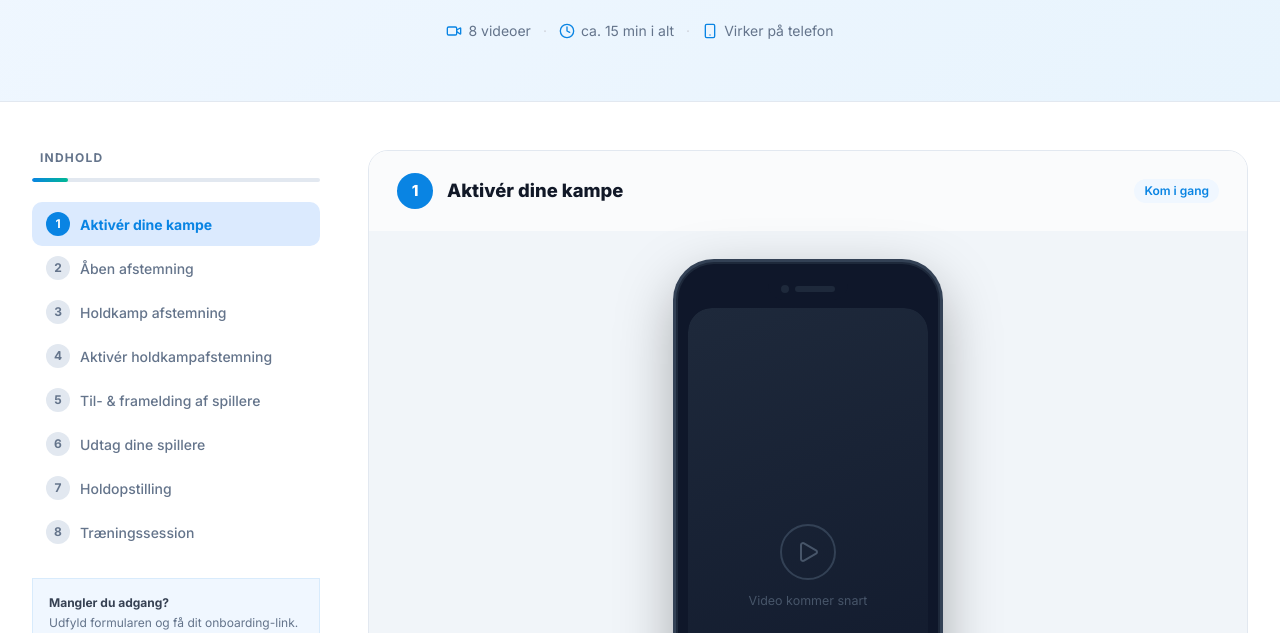
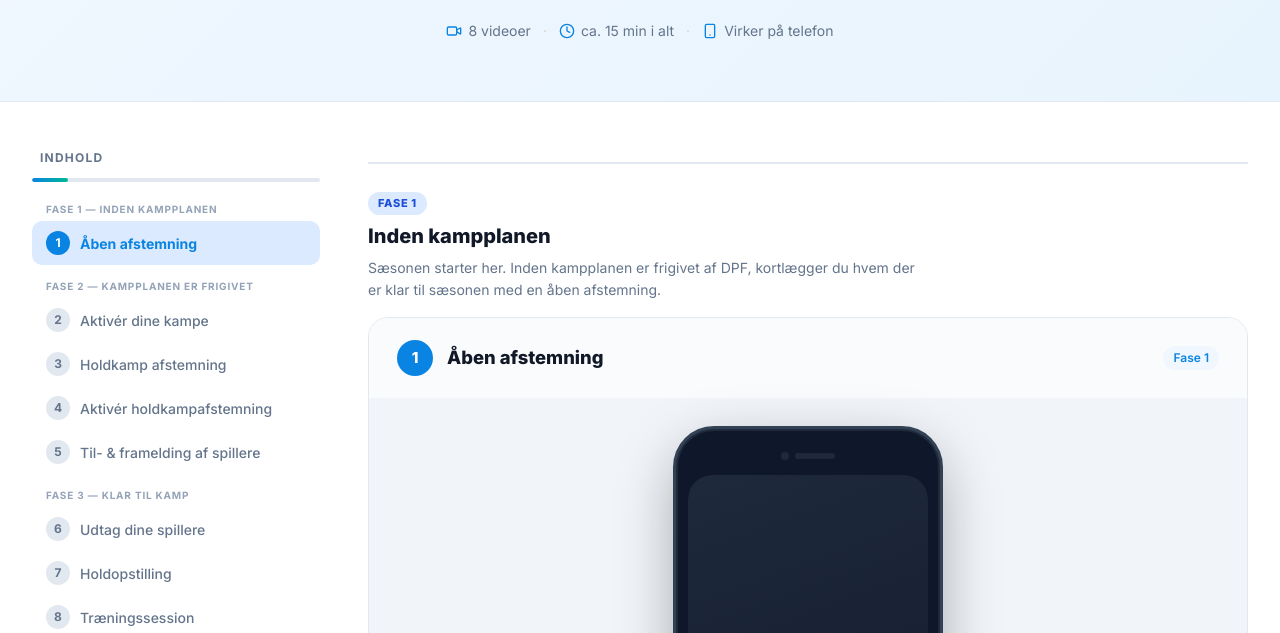
Before and after one commit to saj1980/lunarcaptain, a plain HTML site: page tutorials.html in a window 1280 px wide. Shown: the part 319-952 px from the top of the page. Drawn offline with nearby package versions, Linux system fonts and the light colour scheme.

Commit message:
Faser opdelt i guides side
Gjort! Strukturen er nu:

**Fase 1 — Inden kampplanen** *(blå badge)*
- 1 · Åben afstemning

**Fase 2 — Kampplanen er frigivet** *(grøn badge)*
- 2 · Aktivér dine kampe
- 3 · Holdkamp afstemning
- 4 · Aktivér holdkampafstemning
- 5 · Til- & framelding af spillere

**Fase 3 — Klar til kamp** *(amber badge)*
- 6 · Udtag dine spillere
- 7 · Holdopstilling
- 8 · Træningssession

Sidebar-navigationen viser fase-labels, og mobile dropdown bruger `<optgroup>` til at gruppere dem. Upload `tutorials.html`.

```diff
--- a/tutorials.html
+++ b/tutorials.html
@@ -320,6 +320,61 @@
       margin-top: 1px;
     }
 
+    /* Phase headers between tutorial groups */
+    .tut-phase-header {
+      display: flex;
+      flex-direction: column;
+      gap: 6px;
+      padding: 28px 0 16px;
+      margin-top: 12px;
+      border-top: 2px solid #e2e8f0;
+    }
+    .tut-phase-header:first-of-type {
+      border-top: none;
+      padding-top: 0;
+      margin-top: 0;
+    }
+    .tut-phase-badge-wrap { display: flex; }
+    .tut-phase-badge {
+      display: inline-flex;
+      align-items: center;
+      font-size: 11px;
+      font-weight: 800;
+      letter-spacing: 0.06em;
+      text-transform: uppercase;
+      padding: 3px 10px;
+      border-radius: 99px;
+    }
+    .tut-phase-badge--1 { background: #dbeafe; color: #1d4ed8; }
+    .tut-phase-badge--2 { background: #d1fae5; color: #065f46; }
+    .tut-phase-badge--3 { background: #fef3c7; color: #92400e; }
+
+    .tut-phase-title {
+      font-size: 1.25rem;
+      font-weight: 800;
+      color: #111827;
+      margin: 0;
+    }
+    .tut-phase-desc {
+      font-size: 0.875rem;
+      color: #64748b;
+      line-height: 1.6;
+      margin: 0;
+      max-width: 560px;
+    }
+
+    /* Sidebar phase labels */
+    .tut-phase-label {
+      font-size: 10px;
+      font-weight: 700;
+      text-transform: uppercase;
+      letter-spacing: 0.08em;
+      color: #94a3b8;
+      padding: 14px 14px 4px;
+      margin: 0;
+    }
+    .tut-phase-label:first-child { padding-top: 0; }
+
     /* Progress bar */
     .tut-progress-bar {
       height: 4px;
@@ -449,11 +504,16 @@
           </div>
 
           <nav id="tut-sidenav">
+            <!-- Fase 1 -->
+            <p class="tut-phase-label">Fase 1 — Inden kampplanen</p>
             <a href="#tut-1" class="tut-nav-item active">
-              <span class="tut-nav-num">1</span>Aktivér dine kampe
+              <span class="tut-nav-num">1</span>Åben afstemning
             </a>
+
+            <!-- Fase 2 -->
+            <p class="tut-phase-label">Fase 2 — Kampplanen er frigivet</p>
             <a href="#tut-2" class="tut-nav-item">
-              <span class="tut-nav-num">2</span>Åben afstemning
+              <span class="tut-nav-num">2</span>Aktivér dine kampe
             </a>
             <a href="#tut-3" class="tut-nav-item">
               <span class="tut-nav-num">3</span>Holdkamp afstemning
@@ -464,6 +524,9 @@
             <a href="#tut-5" class="tut-nav-item">
               <span class="tut-nav-num">5</span>Til- & framelding af spillere
             </a>
+
+            <!-- Fase 3 -->
+            <p class="tut-phase-label">Fase 3 — Klar til kamp</p>
             <a href="#tut-6" class="tut-nav-item">
               <span class="tut-nav-num">6</span>Udtag dine spillere
             </a>
@@ -490,57 +553,38 @@
         <!-- Mobile chapter nav -->
         <div class="tut-mobile-menu mb-6">
           <select id="mobile-chapter-select" class="w-full border border-gray-200 rounded-12 px-4 py-3 text-sm font-medium text-gray-700 bg-white" onchange="location.href=this.value">
-            <option value="#tut-1">1 — Aktivér dine kampe</option>
-            <option value="#tut-2">2 — Åben afstemning</option>
+            <optgroup label="Fase 1 — Inden kampplanen">
+              <option value="#tut-1">1 — Åben afstemning</option>
+            </optgroup>
+            <optgroup label="Fase 2 — Kampplanen er frigivet">
+              <option value="#tut-2">2 — Aktivér dine kampe</option>
               <option value="#tut-3">3 — Holdkamp afstemning</option>
               <option value="#tut-4">4 — Aktivér holdkampafstemning</option>
               <option value="#tut-5">5 — Til- & framelding af spillere</option>
+            </optgroup>
+            <optgroup label="Fase 3 — Klar til kamp">
               <option value="#tut-6">6 — Udtag dine spillere</option>
               <option value="#tut-7">7 — Holdopstilling</option>
               <option value="#tut-8">8 — Træningssession</option>
+            </optgroup>
           </select>
+        </div>
+
+        <!-- ════ FASE 1 ════ -->
+        <div class="tut-phase-header">
+          <div class="tut-phase-badge-wrap">
+            <span class="tut-phase-badge tut-phase-badge--1">Fase 1</span>
+          </div>
+          <h3 class="tut-phase-title">Inden kampplanen</h3>
+          <p class="tut-phase-desc">Sæsonen starter her. Inden kampplanen er frigivet af DPF, kortlægger du hvem der er klar til sæsonen med en åben afstemning.</p>
         </div>
 
         <!-- ─── TUTORIAL 1 ─── -->
         <div class="tut-card" id="tut-1">
           <div class="tut-card-header">
             <div class="tut-card-num">1</div>
-            <h2 class="tut-card-title">Aktivér dine kampe</h2>
-            <span class="tut-card-tag">Kom i gang</span>
-          </div>
-          <div class="tut-video-wrap">
-            <div class="tut-phone-frame">
-              <div class="tut-phone-notch"></div>
-              <div class="tut-phone-screen">
-                <!-- Erstat med: <iframe src="https://streamable.com/e/VIDEOID" allowfullscreen></iframe> -->
-                <div class="tut-video-placeholder">
-                  <div class="play-icon"><i data-lucide="play" class="w-6 h-6"></i></div>
-                  <p>Video kommer snart</p>
-                </div>
-              </div>
-              <div class="tut-phone-home"></div>
-            </div>
-          </div>
-          <div class="tut-card-body">
-            <p class="tut-desc">Inden dine spillere kan melde ind på kampe, skal kampene aktiveres i appen. LigaCaptain henter automatisk kampdata fra RankedIn — du skal blot aktivere dem med ét tryk.</p>
-            <ul class="tut-steps">
-              <li><span class="tut-step-dot">1</span>Gå til <strong>Kampe</strong> i menuen</li>
-              <li><span class="tut-step-dot">2</span>Find den kamp du vil aktivere</li>
-              <li><span class="tut-step-dot">3</span>Tryk <strong>Aktivér kamp</strong> — spillerne kan nu melde ind</li>
-            </ul>
-            <div class="tut-tip">
-              <i data-lucide="lightbulb" class="w-4 h-4 flex-shrink-0 mt-0.5"></i>
-              <span>Aktivér gerne kampe i god tid — så har spillerne mulighed for at melde ind før deadline.</span>
-            </div>
-          </div>
-        </div>
-
-        <!-- ─── TUTORIAL 2 ─── -->
-        <div class="tut-card" id="tut-2">
-          <div class="tut-card-header">
-            <div class="tut-card-num">2</div>
             <h2 class="tut-card-title">Åben afstemning</h2>
-            <span class="tut-card-tag">Afstemninger</span>
+            <span class="tut-card-tag">Fase 1</span>
           </div>
           <div class="tut-video-wrap">
             <div class="tut-phone-frame">
@@ -569,12 +613,54 @@
           </div>
         </div>
 
+        <!-- ════ FASE 2 ════ -->
+        <div class="tut-phase-header">
+          <div class="tut-phase-badge-wrap">
+            <span class="tut-phase-badge tut-phase-badge--2">Fase 2</span>
+          </div>
+          <h3 class="tut-phase-title">Kampplanen er frigivet</h3>
+          <p class="tut-phase-desc">DPF har frigivet kampplanen. Nu aktiverer du kampene i appen, sender holdkamp-afstemninger ud og holder styr på til- og frameldinger.</p>
+        </div>
+
+        <!-- ─── TUTORIAL 2 ─── -->
+        <div class="tut-card" id="tut-2">
+          <div class="tut-card-header">
+            <div class="tut-card-num">2</div>
+            <h2 class="tut-card-title">Aktivér dine kampe</h2>
+            <span class="tut-card-tag">Fase 2</span>
+          </div>
+          <div class="tut-video-wrap">
+            <div class="tut-phone-frame">
+              <div class="tut-phone-notch"></div>
+              <div class="tut-phone-screen">
+                <div class="tut-video-placeholder">
+                  <div class="play-icon"><i data-lucide="play" class="w-6 h-6"></i></div>
+                  <p>Video kommer snart</p>
+                </div>
+              </div>
+              <div class="tut-phone-home"></div>
+            </div>
+          </div>
+          <div class="tut-card-body">
+            <p class="tut-desc">Inden dine spillere kan melde ind på kampe, skal kampene aktiveres i appen. LigaCaptain henter automatisk kampdata fra RankedIn — du skal blot aktivere dem med ét tryk.</p>
+            <ul class="tut-steps">
+              <li><span class="tut-step-dot">1</span>Gå til <strong>Kampe</strong> i menuen</li>
+              <li><span class="tut-step-dot">2</span>Find den kamp du vil aktivere</li>
+              <li><span class="tut-step-dot">3</span>Tryk <strong>Aktivér kamp</strong> — spillerne kan nu melde ind</li>
+            </ul>
+            <div class="tut-tip">
+              <i data-lucide="lightbulb" class="w-4 h-4 flex-shrink-0 mt-0.5"></i>
+              <span>Aktivér gerne kampe i god tid — så har spillerne mulighed for at melde ind før deadline.</span>
+            </div>
+          </div>
+        </div>
+
         <!-- ─── TUTORIAL 3 ─── -->
         <div class="tut-card" id="tut-3">
           <div class="tut-card-header">
             <div class="tut-card-num">3</div>
             <h2 class="tut-card-title">Holdkamp afstemning</h2>
-            <span class="tut-card-tag">Afstemninger</span>
+            <span class="tut-card-tag">Fase 2</span>
           </div>
           <div class="tut-video-wrap">
             <div class="tut-phone-frame">
@@ -608,7 +694,7 @@
           <div class="tut-card-header">
             <div class="tut-card-num">4</div>
             <h2 class="tut-card-title">Aktivér en holdkampafstemning</h2>
-            <span class="tut-card-tag">Afstemninger</span>
+            <span class="tut-card-tag">Fase 2</span>
           </div>
           <div class="tut-video-wrap">
             <div class="tut-phone-frame">
@@ -641,7 +727,7 @@
           <div class="tut-card-header">
             <div class="tut-card-num">5</div>
             <h2 class="tut-card-title">Til- & framelding af spillere</h2>
-            <span class="tut-card-tag">Spillere</span>
+            <span class="tut-card-tag">Fase 2</span>
           </div>
           <div class="tut-video-wrap">
             <div class="tut-phone-frame">
@@ -670,12 +756,21 @@
           </div>
         </div>
 
+        <!-- ════ FASE 3 ════ -->
+        <div class="tut-phase-header">
+          <div class="tut-phase-badge-wrap">
+            <span class="tut-phase-badge tut-phase-badge--3">Fase 3</span>
+          </div>
+          <h3 class="tut-phase-title">Klar til kamp</h3>
+          <p class="tut-phase-desc">Afstemningen er lukket. Nu udtager du spillerne, sætter holdopstillingen og kan følge med i træning frem mod kampen.</p>
+        </div>
+
         <!-- ─── TUTORIAL 6 ─── -->
         <div class="tut-card" id="tut-6">
           <div class="tut-card-header">
             <div class="tut-card-num">6</div>
             <h2 class="tut-card-title">Udtag dine spillere</h2>
-            <span class="tut-card-tag">Holdopstilling</span>
+            <span class="tut-card-tag">Fase 3</span>
           </div>
           <div class="tut-video-wrap">
             <div class="tut-phone-frame">
@@ -709,7 +804,7 @@
           <div class="tut-card-header">
             <div class="tut-card-num">7</div>
             <h2 class="tut-card-title">Holdopstilling</h2>
-            <span class="tut-card-tag">Holdopstilling</span>
+            <span class="tut-card-tag">Fase 3</span>
           </div>
           <div class="tut-video-wrap">
             <div class="tut-phone-frame">
@@ -743,7 +838,7 @@
           <div class="tut-card-header">
             <div class="tut-card-num">8</div>
             <h2 class="tut-card-title">Træningssession</h2>
-            <span class="tut-card-tag">Træning</span>
+            <span class="tut-card-tag">Fase 3</span>
           </div>
           <div class="tut-video-wrap">
             <div class="tut-phone-frame">
@@ -813,11 +908,14 @@
     //  Lad feltet stå tomt ('') hvis videoen ikke er klar endnu.
     // ══════════════════════════════════════════════════════════════
     const VIDEOS = {
-      'tut-1': '',  // 1 · Aktivér dine kampe
-      'tut-2': '',  // 2 · Åben afstemning
+      // ── Fase 1 ──────────────────────────────────────
+      'tut-1': '',  // 1 · Åben afstemning
+      // ── Fase 2 ──────────────────────────────────────
+      'tut-2': '',  // 2 · Aktivér dine kampe
       'tut-3': '',  // 3 · Holdkamp afstemning
       'tut-4': '',  // 4 · Aktivér holdkampafstemning
       'tut-5': '',  // 5 · Til- & framelding af spillere
+      // ── Fase 3 ──────────────────────────────────────
       'tut-6': '',  // 6 · Udtag dine spillere
       'tut-7': '',  // 7 · Holdopstilling
       'tut-8': '',  // 8 · Træningssession
```
Lines whose indentation alone changed are shown as unchanged.
